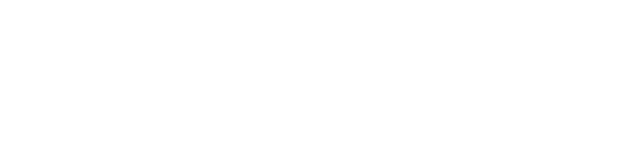
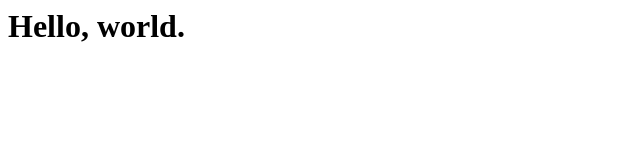
Before and after one commit to wariomanguy/csc-pwa, a plain HTML site: page index.html in a window 1280 px wide. Shown: the whole page, without its empty margins (0-640 px from the left). Drawn offline with Linux system fonts and the light colour scheme.

Commit message:
Update index.html
Initial HTML page

```diff
--- a/index.html
+++ b/index.html
@@ -4,5 +4,9 @@
     <title>Hello, world.</title>
     <link rel="stylesheet" href="css/style.css">
   </head>
-
+  <body class="fullscreen">
+    <div class="container">
+      <h1 class="title">Hello, world.</h1>
+    </div>
+  </body>
 </html>
```
